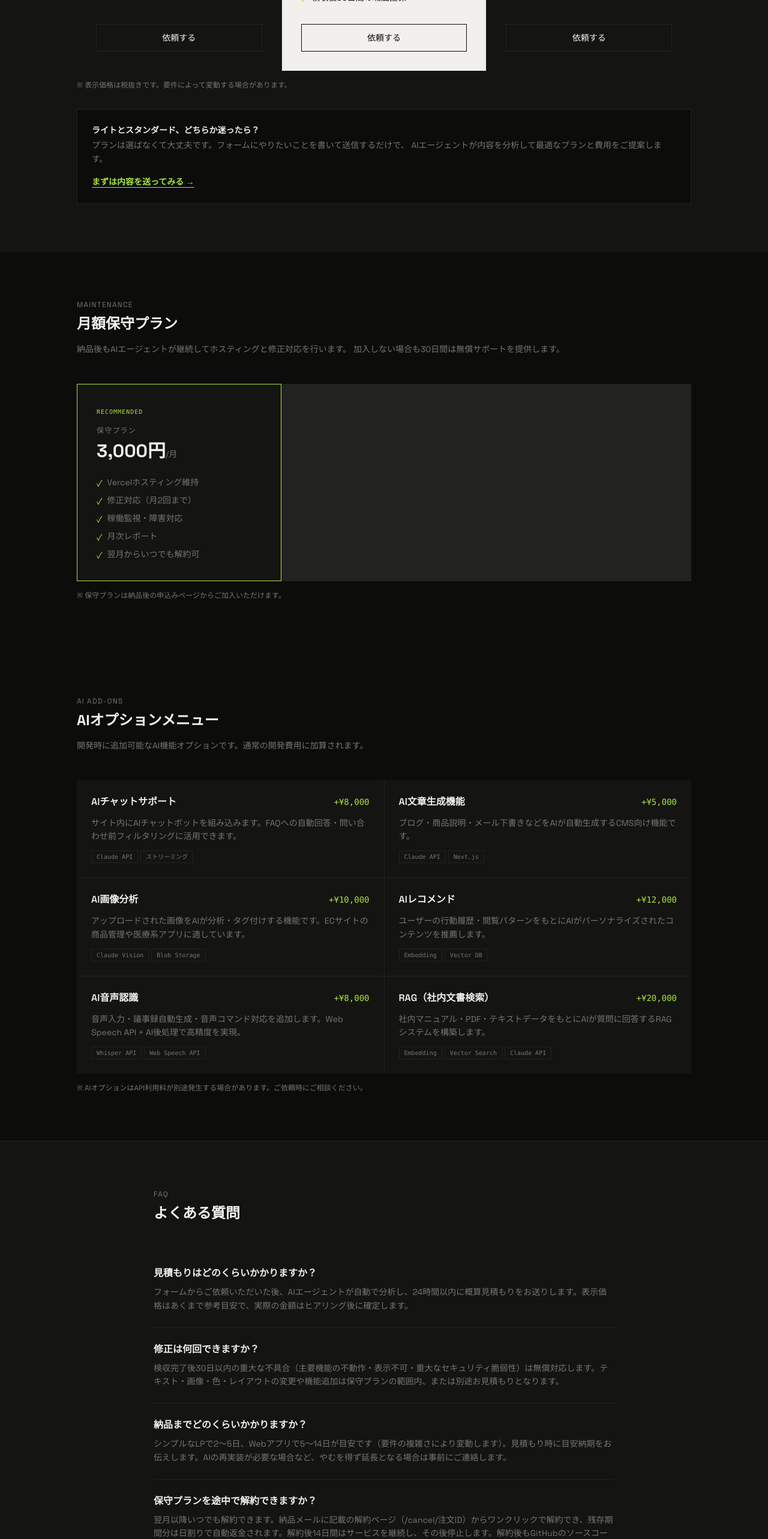
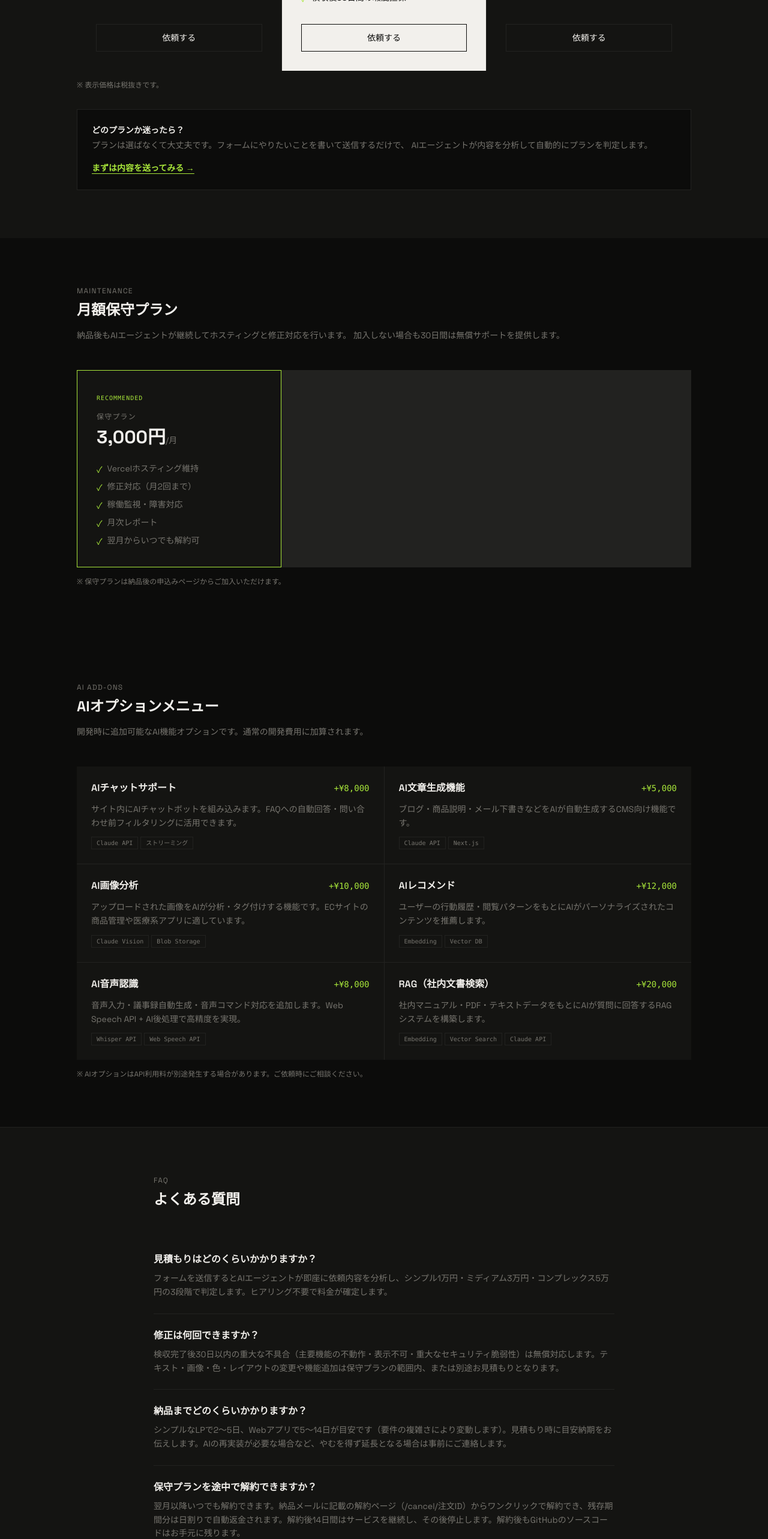
Before and after one commit to fengyinqiye-star/machina-portfolio, a Next.js app: page /pricing in a window 1280 px wide. Shown: the part 1360-3926 px from the top of the page at 60% size. Built offline with nearby package versions, Linux system fonts and the light colour scheme.

Commit message:
simplify: remove referralCode, fix pricing FAQ, clean up maintenancePlan enum

```diff
--- a/src/app/api/orders/route.ts
+++ b/src/app/api/orders/route.ts
@@ -38,7 +38,7 @@ export async function POST(request: NextRequest) {
     );
   }
 
-  const { honeypot, referralCode, ...data } = parsed.data;
+  const { honeypot, ...data } = parsed.data;
 
   // ハニーポットチェック
   if (honeypot && honeypot.length > 0) {
@@ -73,8 +73,6 @@ ${data.customDomain && data.customDomain.length > 0 ? data.customDomain : "な
 ${data.maintenancePlan === "light" ? "保守プラン（月額 ¥3,000）— ホスティング・修正対応（月2回）・稼働監視" :
   "なし（自分で管理・GitHubとVercelを移管）"}
 
-## 紹介コード
-${referralCode && referralCode.length > 0 ? referralCode : "なし"}
 `;
 
   try {
--- a/src/app/pricing/page.tsx
+++ b/src/app/pricing/page.tsx
@@ -86,7 +86,7 @@ const MAINTENANCE_PLANS = [
 const FAQS = [
   {
     q: "見積もりはどのくらいかかりますか？",
-    a: "フォームからご依頼いただいた後、AIエージェントが自動で分析し、24時間以内に概算見積もりをお送りします。表示価格はあくまで参考目安で、実際の金額はヒアリング後に確定します。",
+    a: "フォームを送信するとAIエージェントが即座に依頼内容を分析し、シンプル1万円・ミディアム3万円・コンプレックス5万円の3段階で判定します。ヒアリング不要で料金が確定します。",
   },
   {
     q: "修正は何回できますか？",
@@ -106,7 +106,7 @@ const FAQS = [
   },
   {
     q: "問い合わせへの返答はどのくらいかかりますか？",
-    a: "メールでのお問い合わせは、平日72時間以内を目安に返信します（autocode.2603@gmail.com）。プレミアムプランご契約中のお客様は24時間以内に対応します。",
+    a: "メールでのお問い合わせは、平日72時間以内を目安に返信します（autocode.2603@gmail.com）。",
   },
 ];
 
@@ -227,13 +227,13 @@ export default function PricingPage() {
             </div>
 
             <p className="text-xs text-[var(--muted)] mt-4">
-              ※ 表示価格は税抜きです。要件によって変動する場合があります。
+              ※ 表示価格は税抜きです。
             </p>
             <div className="mt-8 p-6 border border-[var(--border)] bg-[var(--bg)]">
-              <p className="text-sm font-semibold text-[var(--text)] mb-1">ライトとスタンダード、どちらか迷ったら？</p>
+              <p className="text-sm font-semibold text-[var(--text)] mb-1">どのプランか迷ったら？</p>
               <p className="text-sm text-[var(--muted)] leading-relaxed">
                 プランは選ばなくて大丈夫です。フォームにやりたいことを書いて送信するだけで、
-                AIエージェントが内容を分析して最適なプランと費用をご提案します。
+                AIエージェントが内容を分析して自動的にプランを判定します。
               </p>
               <Link
                 href="/#contact"
--- a/src/components/organisms/ContactForm.tsx
+++ b/src/components/organisms/ContactForm.tsx
@@ -1,9 +1,9 @@
 "use client";
 
-import { useState, useEffect, Suspense } from "react";
+import { useState, Suspense } from "react";
 import { useForm } from "react-hook-form";
 import { zodResolver } from "@hookform/resolvers/zod";
-import { useRouter, useSearchParams } from "next/navigation";
+import { useRouter } from "next/navigation";
 import { orderSchema, type OrderInput } from "@/lib/validators/order";
 import { FormField } from "@/components/molecules/FormField";
 import { Input } from "@/components/atoms/Input";
@@ -12,23 +12,16 @@ import { Button } from "@/components/atoms/Button";
 
 function ContactFormInner() {
   const router = useRouter();
-  const searchParams = useSearchParams();
-  const refCode = searchParams.get("ref") ?? "";
   const [serverError, setServerError] = useState<string | null>(null);
   const {
     register,
     handleSubmit,
     watch,
-    setValue,
     formState: { errors, isSubmitting },
   } = useForm<OrderInput>({
     resolver: zodResolver(orderSchema),
-    defaultValues: { honeypot: "", maintenancePlan: "none", customDomain: "", referralCode: "" },
+    defaultValues: { honeypot: "", maintenancePlan: "none", customDomain: "" },
   });
-
-  useEffect(() => {
-    if (refCode) setValue("referralCode", refCode);
-  }, [refCode, setValue]);
 
   const selectedPlan = watch("maintenancePlan");
 
@@ -62,8 +55,6 @@ function ContactFormInner() {
         className="absolute opacity-0 pointer-events-none"
         {...register("honeypot")}
       />
-      {/* 紹介コード（隠しフィールド） */}
-      <input type="hidden" {...register("referralCode")} />
 
       {/* Server error */}
       {serverError && (
--- a/src/lib/validators/order.ts
+++ b/src/lib/validators/order.ts
@@ -25,17 +25,11 @@ export const orderSchema = z.object({
     .optional()
     .default(""),
   maintenancePlan: z
-    .enum(["none", "light", "standard", "premium"])
+    .enum(["none", "light"])
     .optional()
     .default("none"),
   // honeypotはルートハンドラで長さチェックするのでスキーマでは制約しない
   honeypot: z.string().optional().default(""),
-  referralCode: z
-    .string()
-    .max(32)
-    .regex(/^$|^[a-zA-Z0-9_-]{3,32}$/, "紹介コードの形式が正しくありません")
-    .optional()
-    .default(""),
 });
 
 export type OrderInput = z.infer<typeof orderSchema>;
```
